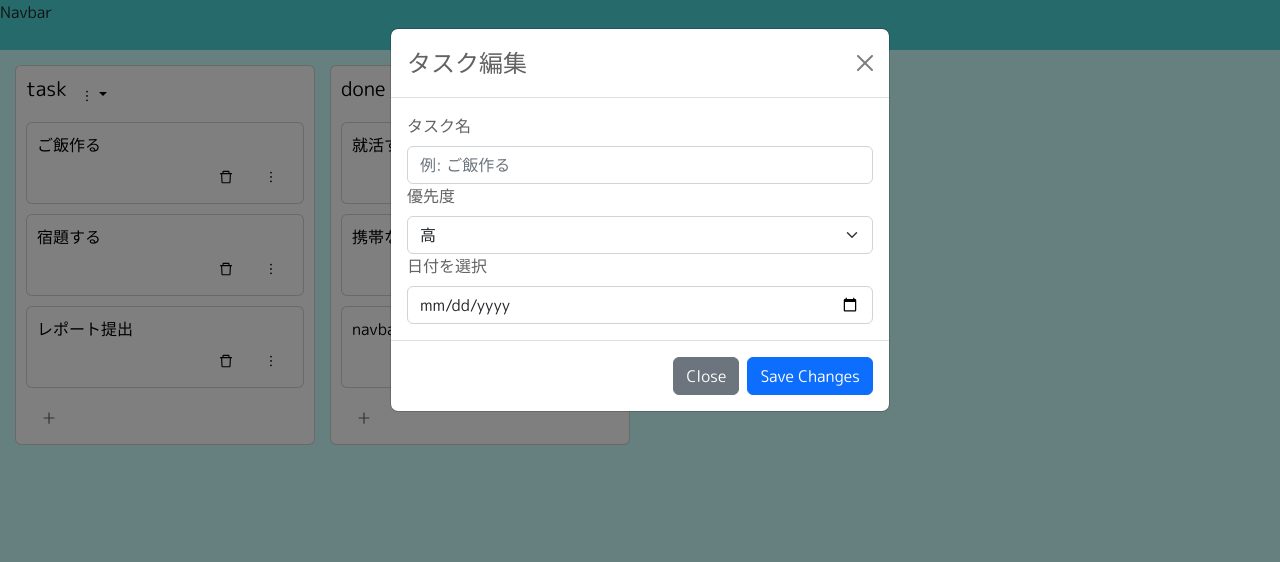
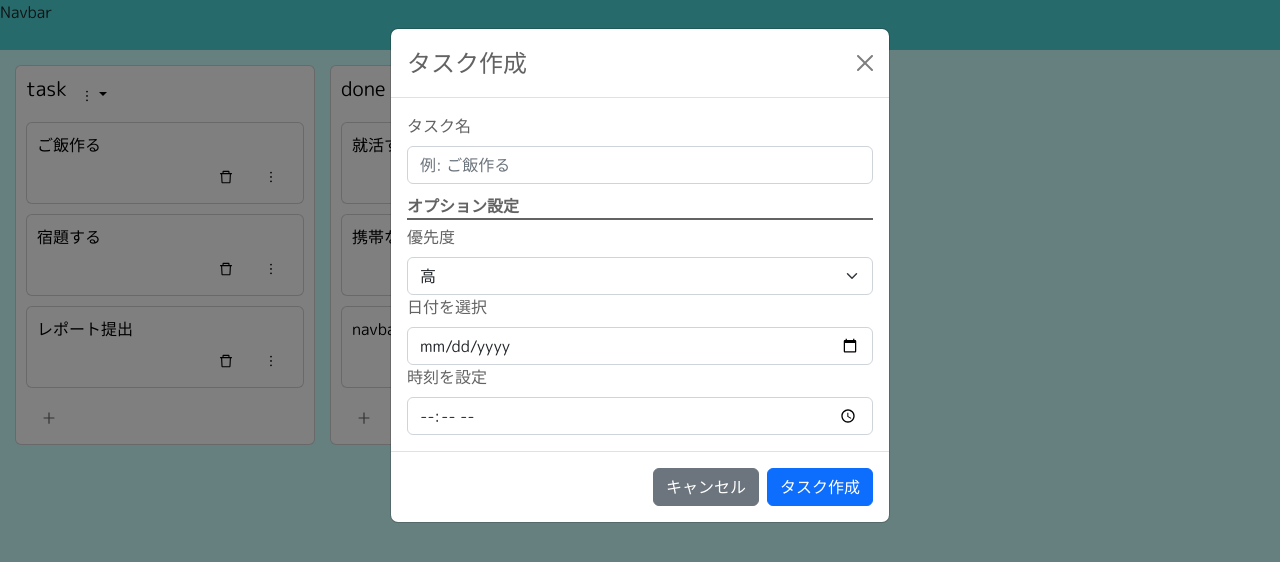
Before and after one commit to yashiro-ryo/task-manage-app-potato, a Next.js app in the folder client/: page /kanban in a window 1280 px wide. Both pictures are taken after a click on the button 48 px from the left and 416 px from the top of the page. Shown: the top 562 px of the page. Built offline with nearby package versions, Linux system fonts and the light colour scheme.

Commit message:
feat: task editor にカレンダーとtimeコンポーネントを追加

```diff
--- a/client/components/Calender/Calender.tsx
+++ b/client/components/Calender/Calender.tsx
@@ -1,5 +1,5 @@
-import { useEffect, useState } from 'react'
-import { Popover, OverlayTrigger, Button, Form } from 'react-bootstrap'
+import React, { useEffect, useState, useRef } from 'react'
+import { Popover, Overlay, Form } from 'react-bootstrap'
 import styled from 'styled-components'
 import CalenderTable from './CalenderTable'
 import NextMonthButton from './NextMonthButton'
@@ -13,9 +13,26 @@ const CalenderHeader = styled.div`
   justify-content: space-between;
 `
 
-export default function Calender() {
+type Props = {
+  onChangeDate: (year: number, month: number, day: number) => void
+}
+
+export default function Calender(props: Props) {
   const [year, setYear] = useState<number>(0)
   const [month, setMonth] = useState<number>(0)
+  // popover用
+  const [show, setShow] = useState(false)
+  const [target, setTarget] = useState(null)
+
+  const handleShow = (e: any) => {
+    setShow(!show)
+    setTarget(e.target)
+  }
+
+  const handleClose = () => {
+    setShow(false)
+    setTarget(null)
+  }
 
   const initCalender = () => {
     const todayDate = new Date()
@@ -51,7 +68,10 @@ export default function Calender() {
       initCalenderPrepared = true
     }
   }, [])
-  const popover = (
+  return (
+    <>
+      <Form.Control type='date' onClick={handleShow} />
+      <Overlay show={show} target={target} placement='bottom'>
         <StyledPopover id='popover-basic'>
           <StyledPopover.Body>
             <CalenderHeader>
@@ -59,15 +79,15 @@ export default function Calender() {
               <YearMonthPart year={year} month={month} />
               <NextMonthButton setNextMonth={setNextMonth} />
             </CalenderHeader>
-        <CalenderTable yaer={year} month={month} />
+            <CalenderTable
+              yaer={year}
+              month={month}
+              onChangeDate={props.onChangeDate}
+              onClickClose={handleClose}
+            />
           </StyledPopover.Body>
         </StyledPopover>
-  )
-  return (
-    <>
-      <OverlayTrigger trigger='click' placement='bottom' overlay={popover}>
-        <Form.Control type='date' />
-      </OverlayTrigger>
+      </Overlay>
     </>
   )
 }
--- a/client/components/Calender/CalenderTable.tsx
+++ b/client/components/Calender/CalenderTable.tsx
@@ -6,6 +6,8 @@ const weeks = ['日', '月', '火', '水', '木', '金', '土']
 type Props = {
   yaer: number
   month: number
+  onChangeDate: (year: number, month: number, day: number) => void
+  onClickClose: () => void
 }
 
 const StyledButton = styled.button`
@@ -55,6 +57,8 @@ export default function CalenderTable(props: Props) {
       return
     }
     console.log(props.yaer, '年', props.month, '月', day, '日')
+    props.onChangeDate(props.yaer, props.month, Number(day))
+    props.onClickClose()
   }
 
   useEffect(() => {
--- a/client/components/InputDate.tsx
+++ b/client/components/InputDate.tsx
@@ -1,13 +1,15 @@
-import styled from 'styled-components'
 import { Form } from 'react-bootstrap'
+import Calender from './Calender/Calender'
 
-const today = new Date()
+type Props = {
+  onChangeDate: (year: number, month: number, day: number) => void
+}
 
-export default function InputDate() {
+export default function InputDate(props: Props) {
   return (
     <>
       <Form.Label>日付を選択</Form.Label>
-      <Form.Control type='date' placeholder={String(today.getDate)}></Form.Control>
+      <Calender onChangeDate={props.onChangeDate} />
     </>
   )
 }
--- a/client/components/InputForm.tsx
+++ b/client/components/InputForm.tsx
@@ -12,7 +12,12 @@ export default function InputForm(props: Props) {
   return (
     <>
       <Form.Label>{props.formLabel}</Form.Label>
-      <Form.Control type={props.formType} placeholder={props.placeHolder} />
+      <Form.Control
+        type={props.formType}
+        placeholder={props.placeHolder}
+        onChange={props.onChange}
+        value={props.value}
+      />
     </>
   )
 }
--- a/client/components/InputOptions.tsx
+++ b/client/components/InputOptions.tsx
@@ -3,6 +3,7 @@ import { Form } from 'react-bootstrap'
 type Props = {
   formLabel: string
   options: Array<Option>
+  onChange: (e: any) => void
 }
 
 type Option = {
@@ -14,7 +15,7 @@ export default function InputOptions(props: Props) {
   return (
     <>
       <Form.Label>{props.formLabel}</Form.Label>
-      <Form.Select>
+      <Form.Select onChange={props.onChange}>
         {props.options.map((option: Option, index: number) => {
           return (
             <option value={option.value} key={index}>
--- /dev/null
+++ b/client/components/InputTime.tsx
@@ -0,0 +1,15 @@
+import { Form } from 'react-bootstrap'
+import Time from './Time/Time'
+
+type Props = {
+  onChangeTime: (hour: number, min: number) => void
+}
+
+export default function InputForm(props: Props) {
+  return (
+    <>
+      <Form.Label>時刻を設定</Form.Label>
+      <Time onChangeTime={props.onChangeTime} />
+    </>
+  )
+}
--- a/client/components/TaskEditor.tsx
+++ b/client/components/TaskEditor.tsx
@@ -1,8 +1,10 @@
+import { useState } from 'react'
 import { Modal, Button, Form } from 'react-bootstrap'
 import styled from 'styled-components'
 import InputDate from './InputDate'
 import InputForm from './InputForm'
 import InputOptions from './InputOptions'
+import InputTime from './InputTime'
 
 type Props = {
   isVisible: boolean
@@ -13,10 +15,12 @@ const StyledModal = styled(Modal)`
   color: #636363;
 `
 
-export default function TaskEditor(props: Props) {
-  const handleClose = () => {
-    props.setVisible(false)
-  }
+const OptionSpacer = styled.p`
+  margin-top: 10px;
+  margin-bottom: 5px;
+  border-bottom: 2px solid #636363;
+  font-weight: bold;
+`
 
 const options = [
   {
@@ -33,22 +37,65 @@ export default function TaskEditor(props: Props) {
   },
 ]
 
+export default function TaskEditor(props: Props) {
+  const [taskName, setTaskName] = useState('')
+  const [priority, setPriority] = useState('')
+  const [deadlineDate, setDeadlineDate] = useState<{ year: number; month: number; day: number }>({
+    year: 2000,
+    month: 9,
+    day: 15,
+  })
+  const [deadlineTime, setDeadlineTime] = useState<{ hour: number; min: number }>({
+    hour: 3,
+    min: 12,
+  })
+  const handleClose = () => {
+    props.setVisible(false)
+  }
+
+  // any滅ぼす
+  const onChangeTaskName = (e: any) => {
+    const name = e.target.value
+    setTaskName(name)
+  }
+
+  const onChangeTaskPriority = (e: any) => {
+    const priority = e.target.value
+    setPriority(priority)
+  }
+
+  const onChangeDate = (year: number, month: number, day: number) => {
+    setDeadlineDate({ year: year, month: month, day: day })
+  }
+
+  const onChangeTime = (hour: number, min: number) => {
+    setDeadlineTime({ hour: hour, min: min })
+  }
+
   return (
     <StyledModal show={props.isVisible} onHide={handleClose}>
       <StyledModal.Header closeButton>
-        <StyledModal.Title>タスク編集</StyledModal.Title>
+        <StyledModal.Title>タスク作成</StyledModal.Title>
       </StyledModal.Header>
       <StyledModal.Body>
-        <InputForm formLabel='タスク名' formType='text' placeHolder='例: ご飯作る' />
-        <InputOptions formLabel='優先度' options={options} />
-        <InputDate />
+        <InputForm
+          formLabel='タスク名'
+          formType='text'
+          placeHolder='例: ご飯作る'
+          onChange={onChangeTaskName}
+          value={taskName}
+        />
+        <OptionSpacer>オプション設定</OptionSpacer>
+        <InputOptions formLabel='優先度' options={options} onChange={onChangeTaskPriority} />
+        <InputDate onChangeDate={onChangeDate} />
+        <InputTime onChangeTime={onChangeTime} />
       </StyledModal.Body>
       <StyledModal.Footer>
         <Button variant='secondary' onClick={handleClose}>
-          Close
+          キャンセル
         </Button>
         <Button variant='primary' onClick={handleClose}>
-          Save Changes
+          タスク作成
         </Button>
       </StyledModal.Footer>
     </StyledModal>
--- a/client/components/Time/Time.tsx
+++ b/client/components/Time/Time.tsx
@@ -1,24 +1,40 @@
-import { Popover, OverlayTrigger, Form } from 'react-bootstrap'
+import { Popover, OverlayTrigger, Form, Button, Overlay } from 'react-bootstrap'
 import TimeBody from './TimeBody'
 import styled from 'styled-components'
+import { useRef, useState } from 'react'
 
 const StyledPopover = styled(Popover)`
   width: 120px;
 `
 
-export default function Time() {
-  const popover = (
-    <StyledPopover id='popover-basic'>
-      <StyledPopover.Body>
-        <TimeBody />
-      </StyledPopover.Body>
-    </StyledPopover>
-  )
+type Props = {
+  onChangeTime: (hour: number, min: number) => void
+}
+
+export default function Time(props: Props) {
+  const [show, setShow] = useState(false)
+  const [target, setTarget] = useState(null)
+  const handleClick = (e: any) => {
+    setShow(!show)
+    setTarget(e.target)
+  }
+  const handleClose = () => {
+    setShow(false)
+    setTarget(null)
+  }
   return (
     <>
-      <OverlayTrigger trigger='click' placement='bottom' overlay={popover}>
-        <Form.Control type='time' />
-      </OverlayTrigger>
+      <Overlay show={show} target={target} placement='bottom'>
+        <StyledPopover id='popover-basic'>
+          <StyledPopover.Body>
+            <TimeBody onChangeTime={props.onChangeTime} />
+            <Button variant='primary' onClick={handleClose}>
+              決定
+            </Button>
+          </StyledPopover.Body>
+        </StyledPopover>
+      </Overlay>
+      <Form.Control type='time' onClick={handleClick} />
     </>
   )
 }
--- a/client/components/Time/TimeBody.tsx
+++ b/client/components/Time/TimeBody.tsx
@@ -22,15 +22,21 @@ const StyledForm = styled(Form)`
   }
 `
 
-export default function TimeBody() {
+type Props = {
+  onChangeTime: (hour: number, min: number) => void
+}
+
+export default function TimeBody(props: Props) {
   const [hour, setHour] = useState(0)
   const [min, setMin] = useState(0)
   const [time, setTime] = useState(`${hour}:${min}`)
-  const onChangeTime = (e: any) => {
+  const onChangeTime = () => {
     displayTime()
+    props.onChangeTime(hour, min)
   }
 
   const getNextHour = () => {
+    onChangeTime()
     if (hour === 23) {
       setHour(0)
     } else {
@@ -39,6 +45,7 @@ export default function TimeBody() {
   }
 
   const getPrevHour = () => {
+    onChangeTime()
     if (hour === 0) {
       setHour(23)
     } else {
@@ -47,6 +54,7 @@ export default function TimeBody() {
   }
 
   const getNextMin = () => {
+    onChangeTime()
     if (min === 59) {
       setMin(0)
     } else {
@@ -55,6 +63,7 @@ export default function TimeBody() {
   }
 
   const getPrevMin = () => {
+    onChangeTime()
     if (min === 0) {
       setMin(59)
     } else {
@@ -63,6 +72,7 @@ export default function TimeBody() {
   }
 
   const resetTime = () => {
+    onChangeTime()
     setHour(0)
     setMin(0)
     displayTime()
@@ -95,7 +105,7 @@ export default function TimeBody() {
         <NextButton cb={getNextMin} />
       </Header>
       <div onClick={() => resetTime()}>
-        <StyledForm.Control type='text' value={time} onChange={onChangeTime} />
+        <StyledForm.Control type='text' value={time} onChange={(e: any) => onChangeTime()} />
       </div>
       <Footer>
         <PrevButton cb={getPrevHour} />
```
Lines whose indentation alone changed are shown as unchanged.
